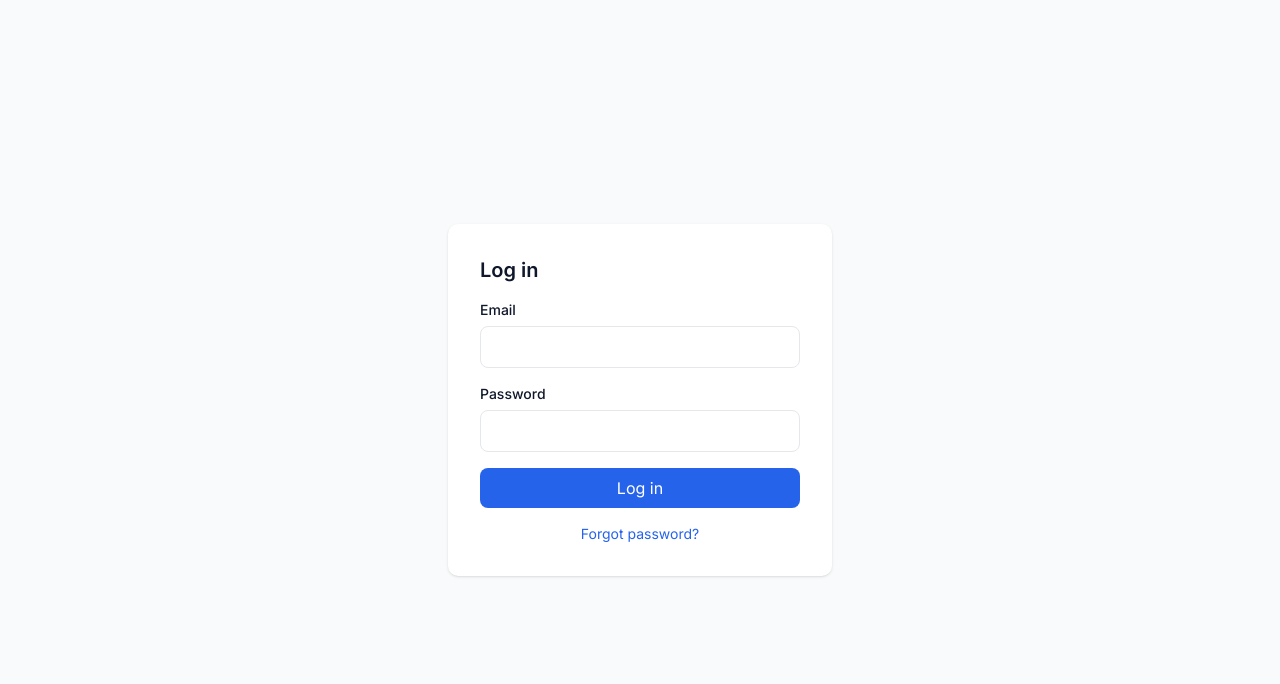
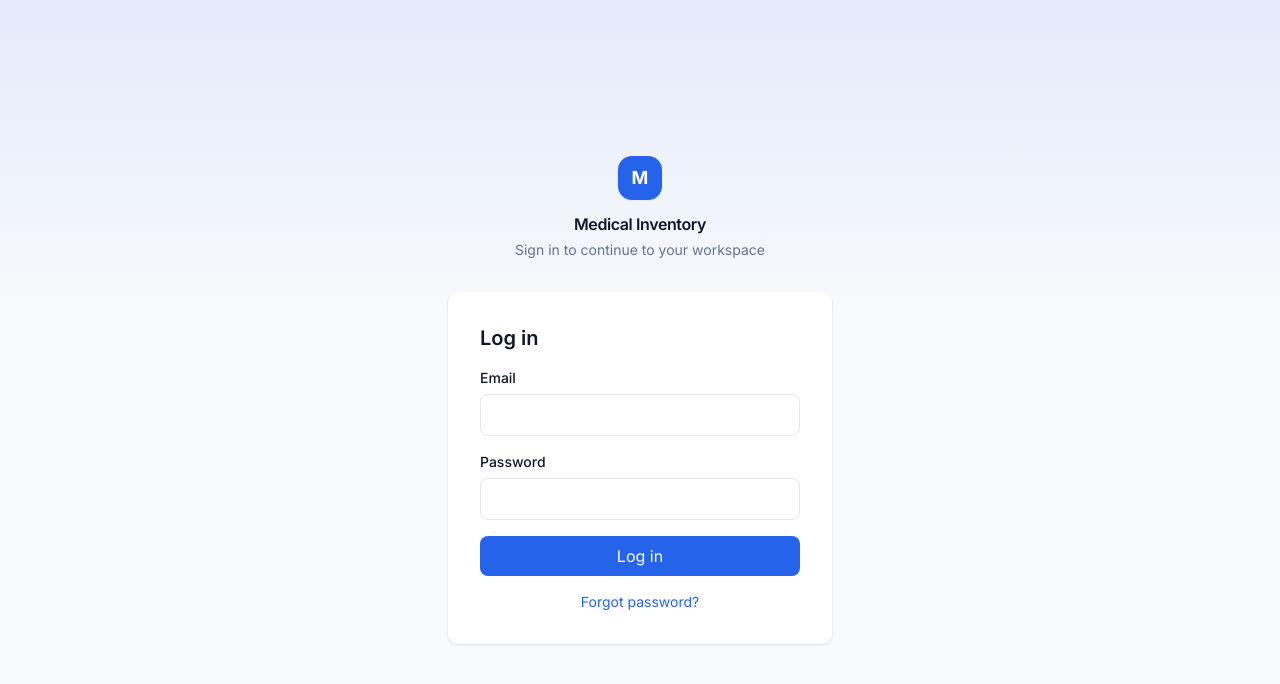
Before and after one commit to NexDevKRD/inventory, a Next.js app in the folder apps/web/: page /login in a window 1280 px wide. Shown: the top 684 px of the page. Built offline with nearby package versions, Linux system fonts and the light colour scheme.

Commit message:
feat: enhance AuthLayout component with improved structure, styling, and accessibility features

```diff
--- a/apps/web/src/app/(auth)/layout.tsx
+++ b/apps/web/src/app/(auth)/layout.tsx
@@ -1,3 +1,23 @@
 export default function AuthLayout({ children }: { children: React.ReactNode }) {
-  return <div className="flex min-h-screen items-center justify-center bg-gray-50 dark:bg-gray-950">{children}</div>;
+  return (
+    <div className="relative flex min-h-screen flex-col items-center justify-center overflow-hidden bg-canvas px-4 py-12">
+      {/* Soft brand wash — decorative only, sits behind the card. */}
+      <div
+        aria-hidden="true"
+        className="pointer-events-none absolute inset-x-0 top-0 h-80 bg-gradient-to-b from-active/10 to-transparent"
+      />
+      <div className="relative w-full max-w-sm">
+        <div className="mb-8 flex flex-col items-center gap-3 text-center">
+          <span className="flex h-11 w-11 items-center justify-center rounded-xl bg-active text-lg font-bold text-white shadow-sm">
+            M
+          </span>
+          <div className="space-y-1">
+            <p className="text-base font-semibold tracking-tight text-ink">Medical Inventory</p>
+            <p className="text-sm text-muted">Sign in to continue to your workspace</p>
+          </div>
+        </div>
+        {children}
+      </div>
+    </div>
+  );
 }
--- /dev/null
+++ b/apps/web/src/components/ui/AuthCard.tsx
@@ -0,0 +1,25 @@
+import React from 'react';
+
+/** Shared chrome for the login / forgot-password / reset-password forms. */
+export function AuthCard({
+  title,
+  description,
+  children,
+  footer,
+}: {
+  title: string;
+  description?: string;
+  children: React.ReactNode;
+  footer?: React.ReactNode;
+}) {
+  return (
+    <div className="animate-fade-in rounded-xl border border-line bg-surface p-8 shadow-card">
+      <div className="mb-6 space-y-1">
+        <h1 className="text-lg font-semibold tracking-tight text-ink">{title}</h1>
+        {description && <p className="text-sm text-muted">{description}</p>}
+      </div>
+      {children}
+      {footer && <div className="mt-6 border-t border-line pt-4 text-center text-sm">{footer}</div>}
+    </div>
+  );
+}
```
